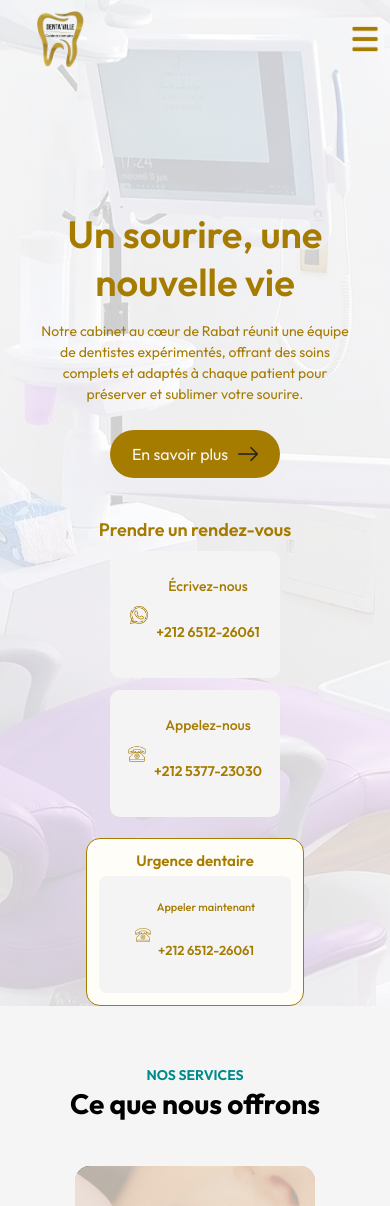
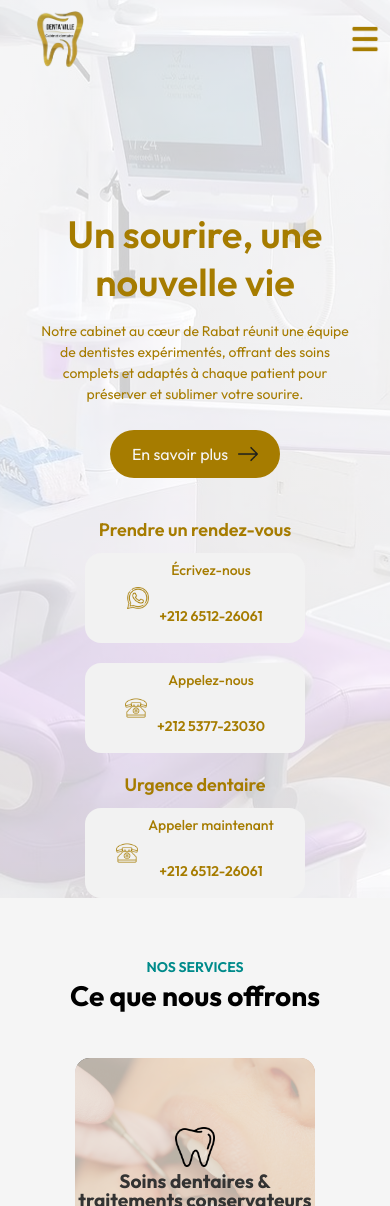
Before and after one commit to meryembenjelloun/dentaville, a React (Vite) app: page / in a window 390 px wide. Shown: the top 1206 px of the page. Built offline with nearby package versions, Linux system fonts and the light colour scheme.

Commit message:
button modif

```diff
--- a/src/components/Hero/Hero.css
+++ b/src/components/Hero/Hero.css
@@ -1,13 +1,17 @@
 .hero{
     width:100%;
     min-height:100vh;
+
     background:linear-gradient(rgba(255,255,255,0.8),rgba(255,255,255,0.8)),url('../../assets/fond.png');
     background-size:cover;
     background-position:center;
+
     color:#A67C00;
+
     display:flex;
     align-items:flex-start;
     justify-content:center;
+
     padding-top:210px;
     }
 
@@ -29,72 +33,66 @@
     line-height:1.5;
     }
 
-
-/* CONTAINER CONTACT */
+    /* CONTAINER GLOBAL */
 
     .hero-contact-container{
     margin-top:40px;
     display:flex;
-    flex-wrap:wrap;
     justify-content:center;
-    align-items:center;
-    gap:30px;
+    align-items:flex-start;
+    gap:40px;
+    flex-wrap:nowrap;
     }
 
-
-/* TITRE SECTION */
+    /* TITRES */
 
     .hero-section h3{
     font-size:18px;
-    margin-bottom:10px;
+    margin-bottom:12px;
     font-weight:600;
     }
 
-
-/* BOUTONS RDV */
+    /* GRID RDV */
 
     .hero-rdv{
-    display:flex;
-    gap:14px;
-    justify-content:center;
-    flex-wrap:wrap;
+    display:grid;
+    grid-template-columns:repeat(2,200px);
+    gap:20px;
     }
 
-
-/* BOUTONS CONTACT */
+    /* CARTE CONTACT */
 
     .hero-rdv-btn{
+    width:200px;
+    height:90px;
+
     display:flex;
     align-items:center;
-    gap:8px;
-    background:#f4f4f4;
-    padding:10px 14px;
-    border-radius:10px;
+    justify-content:center;
+    gap:10px;
+
+    background:#f2f2f2;
+
+    border-radius:16px;
+
     text-decoration:none;
     color:#A67C00;
+
     transition:0.25s;
-    min-width:170px;
     }
 
-/* HOVER */
+    /* ICÔNES */
 
-.hero-rdv-btn:hover{
-    transform:translateY(-2px);
-    box-shadow:0 5px 14px rgba(0,0,0,0.08);
+    .hero-rdv-btn img{
+    width:22px;
+    height:22px;
+    object-fit:contain;
     }
 
-
-/* ICONES */
-
-.hero-rdv-btn img{
-    width:18px;
-}
-
-
-/* TEXTE BOUTONS */
+    /* TEXTE */
 
     .hero-contact-title{
-    font-size:11px;
+    font-size:12px;
     margin:0;
     font-weight:500;
     }
@@ -105,65 +103,48 @@
     margin:0;
     }
 
-
-/* BOX URGENCE */
+    /* URGENCE */
 
     .urgence-box{
-    background:#fffdf7;
-    border:1.5px solid #A67C00;
-    padding:12px 14px;
-    border-radius:14px;
-    max-width:210px;
-    margin-top:0;
+    display:flex;
+    flex-direction:column;
+    align-items:center;
     }
-
-
-/* TITRE URGENCE */
-
-.urgence-box h3{
-    font-size:15px;
-    margin-bottom:6px;
-}
-
 
     /* BOUTON URGENCE */
 
     .hero-urgence-btn{
+    width:200px;
+    height:90px;
+
     display:flex;
     align-items:center;
     justify-content:center;
-    gap:6px;
-    background:#f4f4f4;
-    padding:8px 10px;
-    border-radius:8px;
+    gap:10px;
+
+    background:#f2f2f2;
+
+    border-radius:16px;
+
     text-decoration:none;
     color:#A67C00;
-    transition:0.25s;
     }
-
-.hero-urgence-btn:hover{
-    transform:translateY(-2px);
-    box-shadow:0 5px 12px rgba(0,0,0,0.08);
-}
-
 
     /* ICONE URGENCE */
 
     .hero-urgence-btn img{
-    width:16px;
+    width:22px;
+    height:22px;
     }
 
+    /* HOVER */
 
-/* TEXTE URGENCE */
-
-.urgence-box .hero-contact-title{
-    font-size:11px;
+    .hero-rdv-btn:hover,
+    .hero-urgence-btn:hover{
+    background:#e9e9e9;
+    transform:translateY(-2px);
+    box-shadow:0 4px 12px rgba(0,0,0,0.08);
     }
-
-.urgence-box .hero-contact-number{
-    font-size:13px;
-}
-
 
     /* MOBILE */
 
@@ -180,45 +161,19 @@
     margin:15px auto 25px;
     }
 
-    /* container */
-
     .hero-contact-container{
     flex-direction:column;
     align-items:center;
-        gap:16px;
+    gap:20px;
     }
 
-    /* boutons rdv */
-
     .hero-rdv{
-        flex-direction:column;
-        align-items:center;
-        width:100%;
-        gap:12px;
+    grid-template-columns:1fr;
     }
 
-    /* boxes whatsapp + téléphone */
-
-    .hero-rdv-btn{
-        width:70%;           /* réduit largeur */
-        justify-content:center;
-        padding:10px 12px;   /* moins de padding */
-    }
-
-    /* box urgence */
-
-    .urgence-box{
-        width:70%;           /* même largeur que les autres */
-        max-width:220px;     /* limite taille */
-        margin-top:5px;
-        padding:12px;        /* plus compact */
-    }
-
-    /* bouton urgence */
-
+    .hero-rdv-btn,
     .hero-urgence-btn{
-        justify-content:center;
-        padding:8px 10px;
+    width:220px;
     }
 
     }
```
Lines whose indentation alone changed are shown as unchanged.
